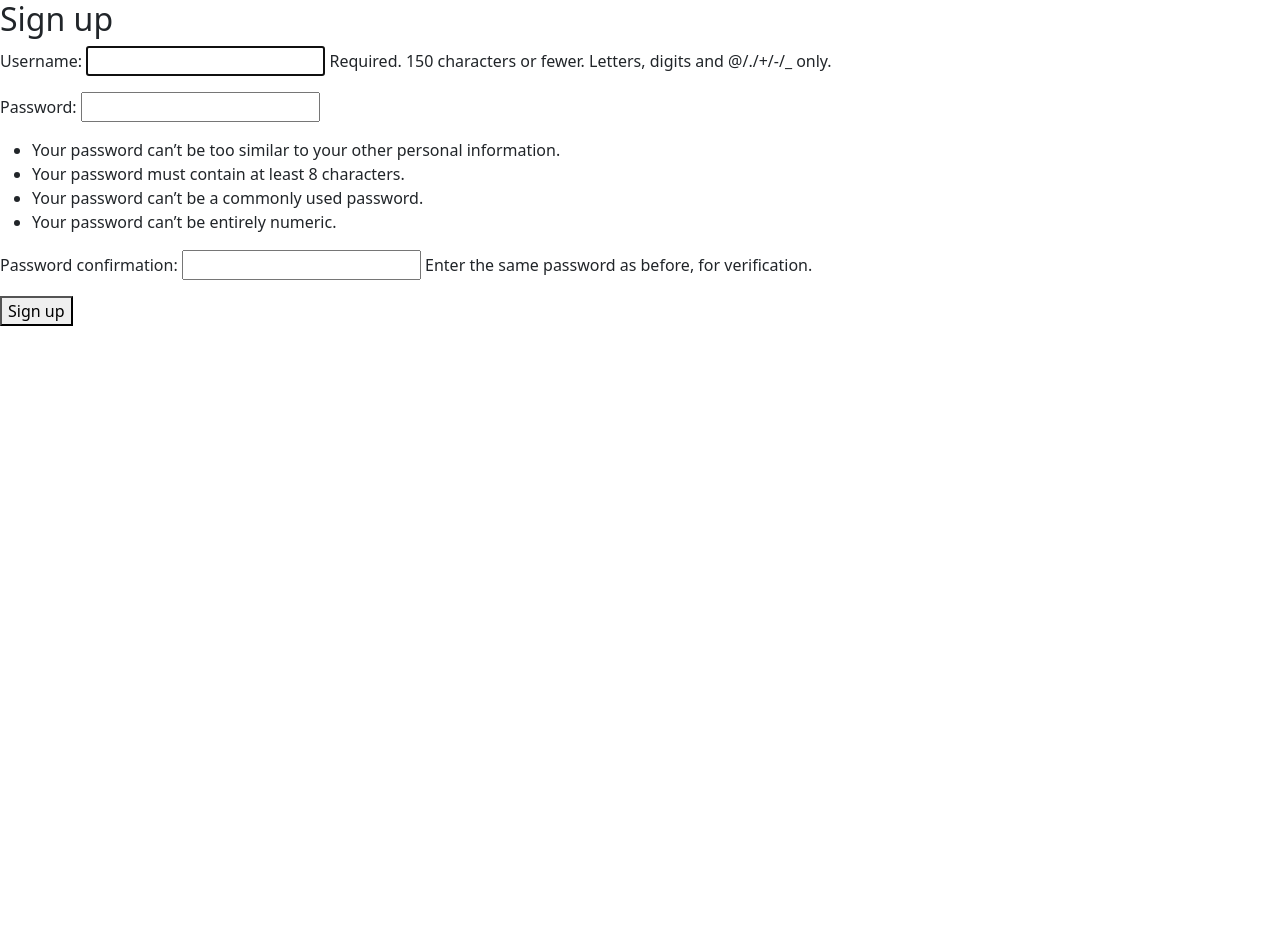
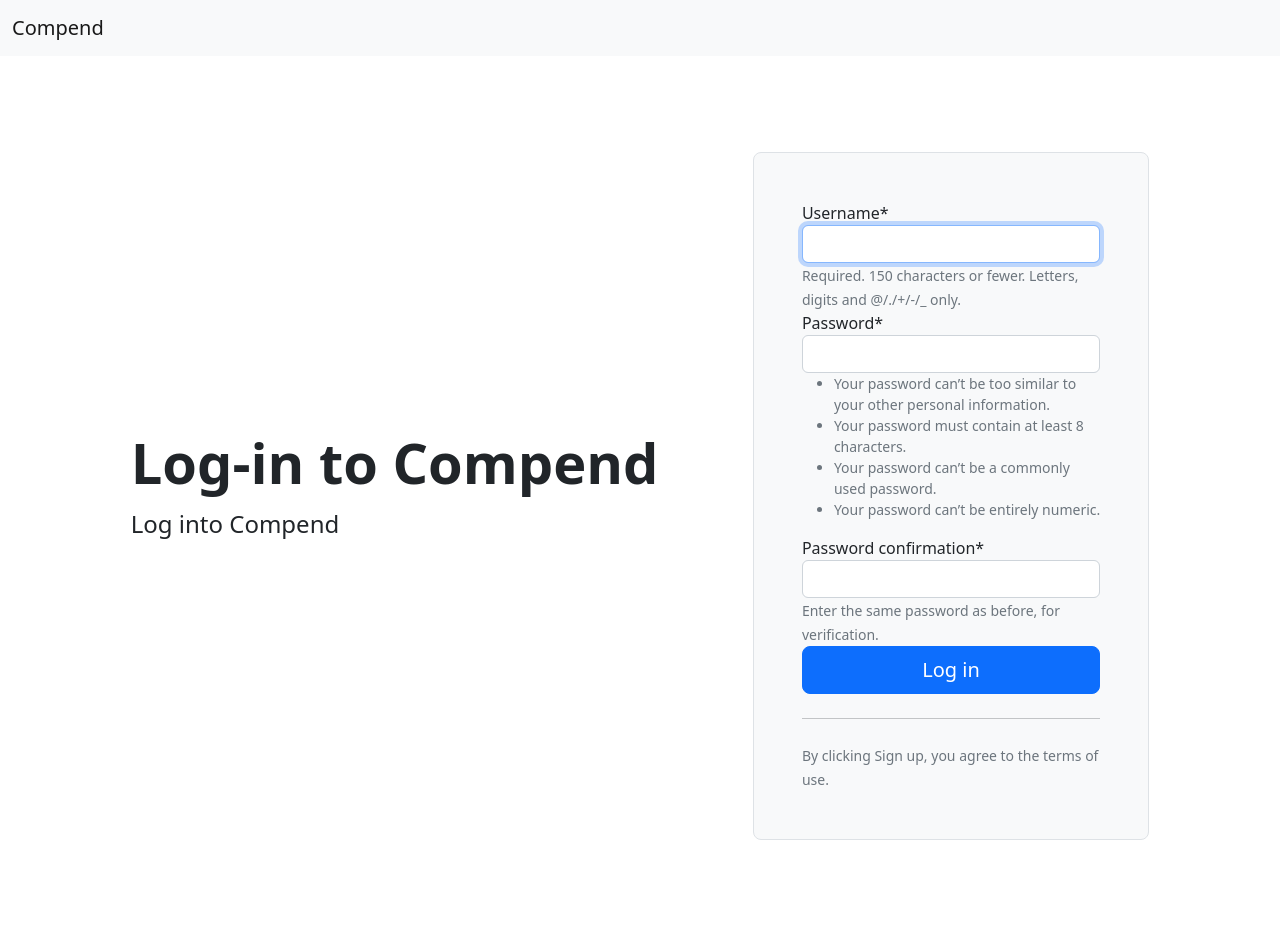
Before and after one commit to sammark1/Compend, a Django app: page /signup/ in a window 1280 px wide. Before the commit the page ends 326 px from the top, so only its background shows below. Run offline with Django 4.2, Linux system fonts and the light colour scheme; some libraries are stand-ins or nearby versions.

Commit message:
added signup styling

```diff
--- a/main_app/templates/signup.html
+++ b/main_app/templates/signup.html
@@ -1,10 +1,27 @@
 {% extends 'base.html' %}
 
+{% load crispy_forms_tags %}
+
+{% block header %}
+    {% include 'header.html' with campaign=None%}
+{% endblock %}
+
 {% block body %}
-  <h2>Sign up</h2>
-  <form method="post">
-    {% csrf_token %}
-    {{ form.as_p }}
-    <button type="submit">Sign up</button>
-  </form>
+<div class="container col-xl-10 col-xxl-8 px-4 py-5">
+  <div class="row align-items-center g-lg-5 py-5">
+    <div class="col-lg-7 text-center text-lg-start">
+      <h1 class="display-4 fw-bold lh-1 mb-3">Log-in to Compend</h1>
+      <p class="col-lg-10 fs-4">Log into Compend</p>
+    </div>
+    <div class="col-md-10 mx-auto col-lg-5">
+      <form class="p-4 p-md-5 border rounded-3 bg-light" method="POST" action=".">
+        {% csrf_token %}
+        {{ form|crispy }}
+        <button class="w-100 btn btn-lg btn-primary" type="submit">Log in</button>
+        <hr class="my-4">
+        <small class="text-muted">By clicking Sign up, you agree to the terms of use.</small>
+      </form>
+    </div>
+  </div>
+</div>
 {% endblock %}
```
